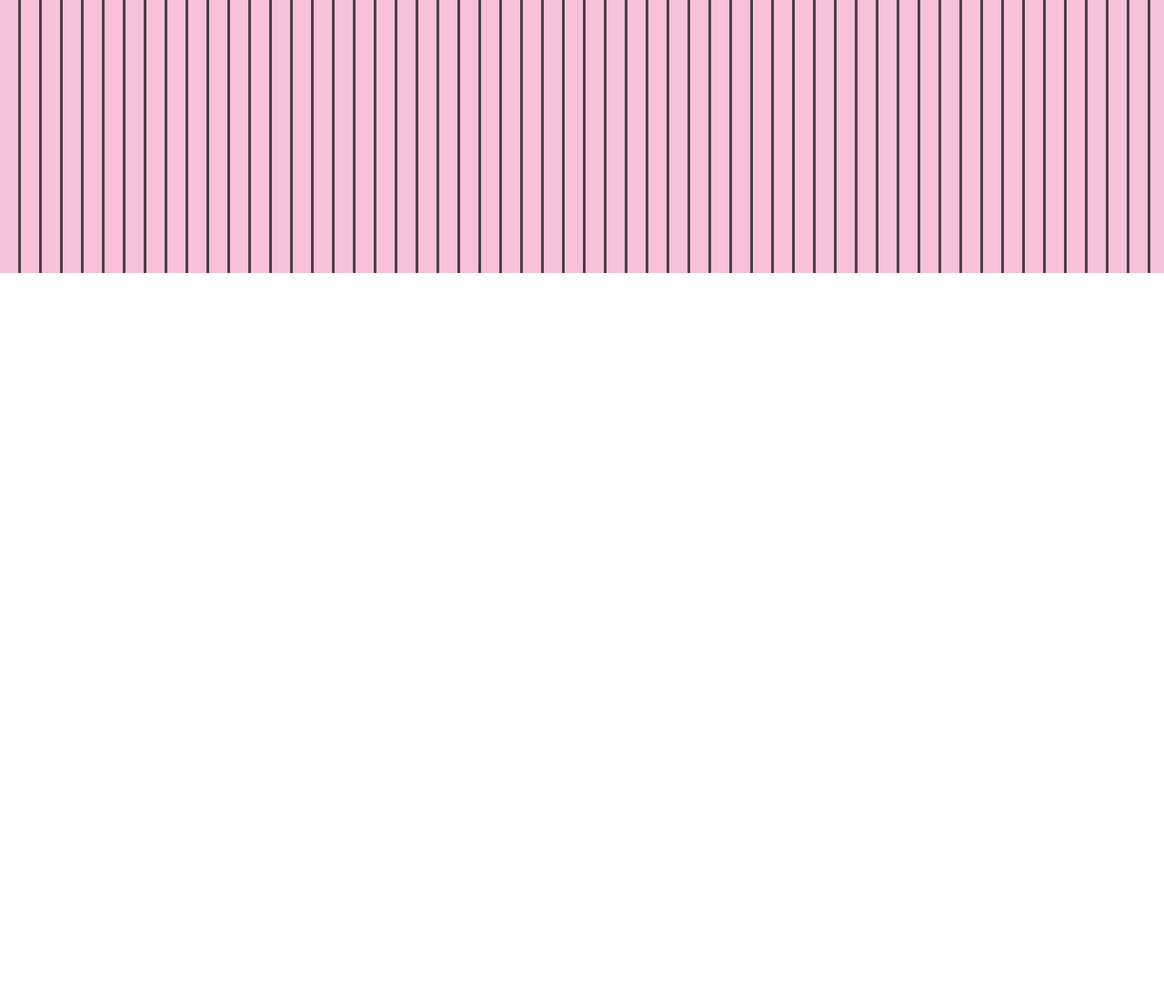
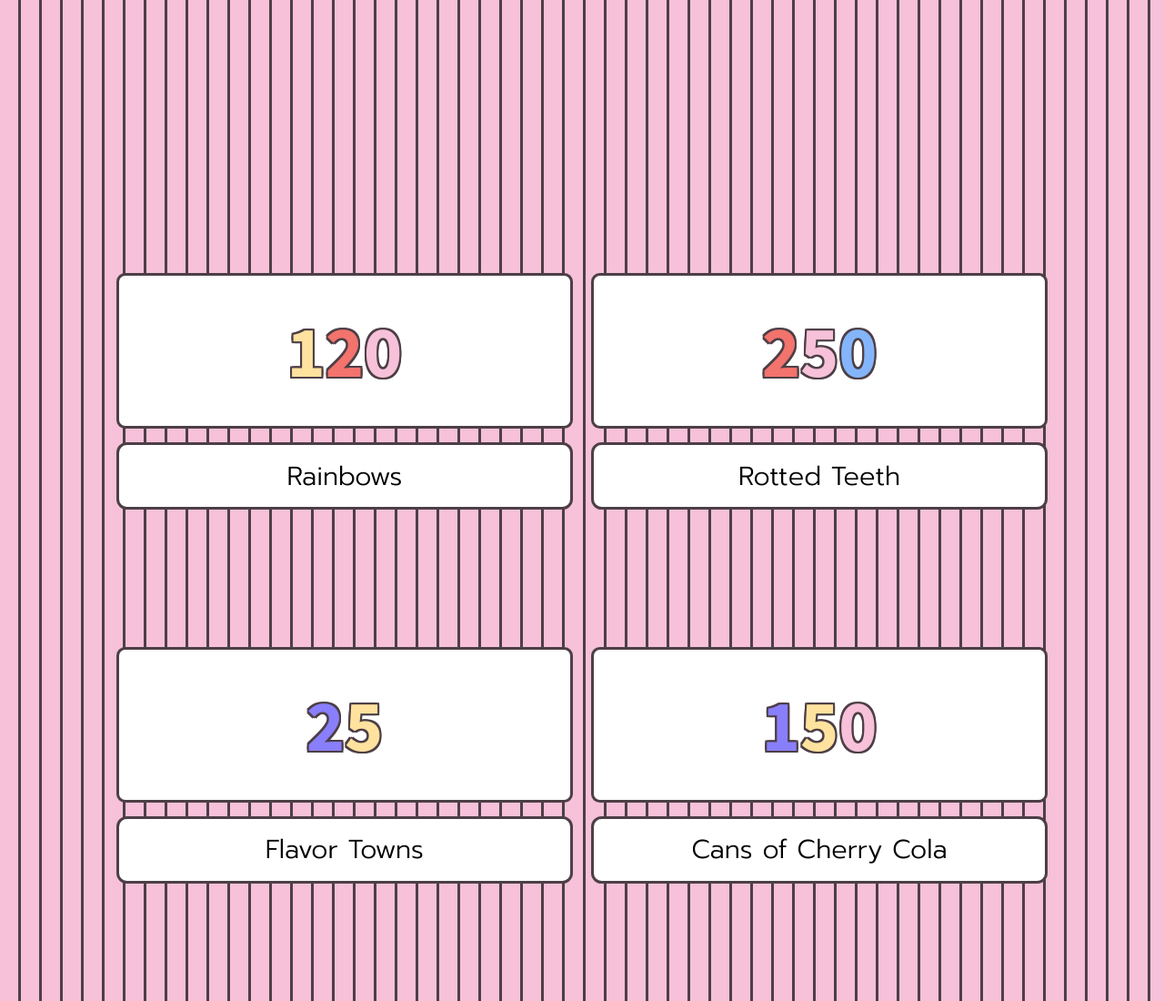
Before and after one commit to ephan95/pastel-webpage, a plain HTML site: page index.html in a window 1280 px wide. Shown: the part 1998-3098 px from the top of the page at 91% size. Before the commit the page ends 2298 px from the top, so only its background shows below. Drawn offline with Linux system fonts and the light colour scheme.

Commit message:
adds grid elements

```diff
--- a/index.html
+++ b/index.html
@@ -154,6 +154,38 @@
             </p>
         </article>
     </div>
+    <div>
+        <article class="facts-grid">
+            <div class="gridelement">
+                <section>
+                    <h2 class="text-colorful gridtop paddingboxgrid"><span class="y">1</span><span
+                            class="r">2</span><span class="p">0</span></h2>
+                    <p class="text-plain gridbottom paddingboxgrid">Rainbows</p>
+                </section>
+            </div>
+            <div class="gridelement">
+                <section>
+                    <h2 class="text-colorful gridtop paddingboxgrid"><span class="r">2</span><span
+                            class="p">5</span><span class="lb">0</span></h2>
+                    <p class="text-plain gridbottom paddingboxgrid">Rotted Teeth</p>
+                </section>
+            </div>
+            <div class="gridelement">
+                <section>
+                    <h2 class="text-colorful gridtop paddingboxgrid"><span class="b">2</span><span class="y">5</span>
+                    </h2>
+                    <p class="text-plain gridbottom paddingboxgrid">Flavor Towns</p>
+                </section>
+            </div>
+            <div class="gridelement">
+                <section>
+                    <h2 class="text-colorful gridtop paddingboxgrid"><span class="b">1</span><span
+                            class="y">5</span><span class="p">0</span></h2>
+                    <p class="text-plain gridbottom paddingboxgrid">Cans of Cherry Cola</p>
+                </section>
+            </div>
+        </article>
+    </div>
 </body>
 
 </html>
--- a/style.css
+++ b/style.css
@@ -114,37 +114,8 @@ body {
   margin-bottom: 40rem;
 }
 
-@media screen and (min-width: 1500px) {
-  .waves {
-    top: -500px;
-  }
-  .cloud-sun {
-    left: 10%;
-  }
-  .cloud {
-    right: 10%;
-  }
-  .flex-orientation {
-    margin-inline: 20em;
-  }
-}
-
-@media screen and (min-width: 3000px) {
-  .waves {
-    top: -700px;
-  }
-  .cloud-sun {
-    left: 20%;
-  }
-  .cloud {
-    right: 20%;
-  }
-  .flex-orientation {
-    margin-inline: 40em;
-  }
-}
-
-.paddingbox {
+.paddingbox,
+.paddingboxgrid {
   background-color: white;
   margin: 0;
   padding: 2rem 2rem;
@@ -208,3 +179,41 @@ body {
 .quote .text-colorful * {
   font-size: 3rem;
 }
+
+.facts-grid {
+  display: grid;
+  grid-template-columns: 49% 49%;
+  grid-template-rows: 49% 49%;
+  column-gap: 2%;
+  row-gap: 30%;
+  margin-inline: 8rem;
+  margin-bottom: 200em;
+  text-align: center;
+}
+
+.paddingboxgrid {
+  border-radius: 0.4em;
+}
+
+.paddingboxgrid + .paddingboxgrid {
+  margin-top: 0.5em;
+}
+
+@media screen and (min-width: 1500px) {
+  .waves {
+    top: -500px;
+  }
+  .cloud-sun {
+    left: 10%;
+  }
+  .cloud {
+    right: 10%;
+  }
+  .flex-orientation {
+    margin-inline: 20em;
+    margin-top: 10rem;
+  }
+  .facts-grid {
+    margin-inline: 20em;
+  }
+}
```
